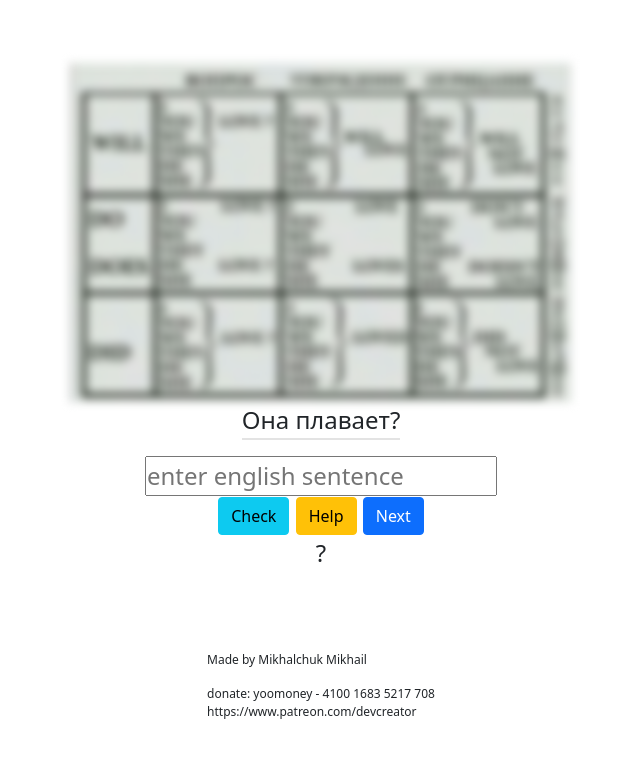
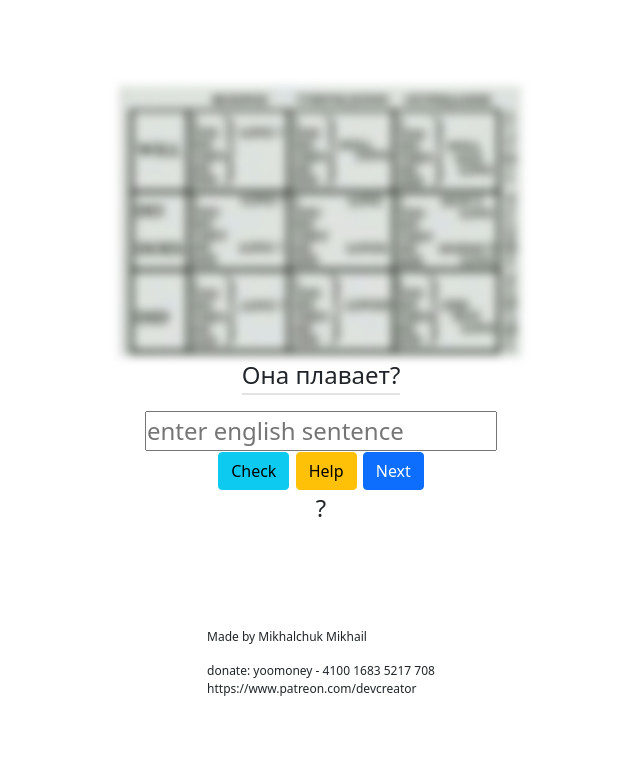
Before and after one commit to macbew/englTensesTraining, a website with bundled scripts: page index.html in a window 1280 px wide. Shown: the whole page, without its empty margins (319-959 px from the left). Built offline with nearby package versions, Linux system fonts and the light colour scheme.

Commit message:
fix: adaptive

```diff
--- a/essets/css/style.css
+++ b/essets/css/style.css
@@ -44,6 +44,6 @@ footer {
 @media screen and (max-width: 800px),
 screen and (max-height: 800px) {
   img {
-    max-width: 500px;
+    max-width: 400px;
   }
 }
```
